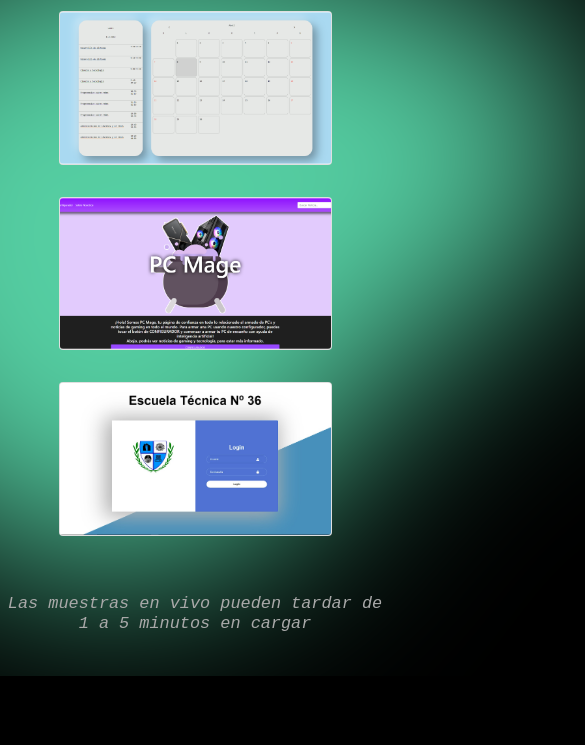
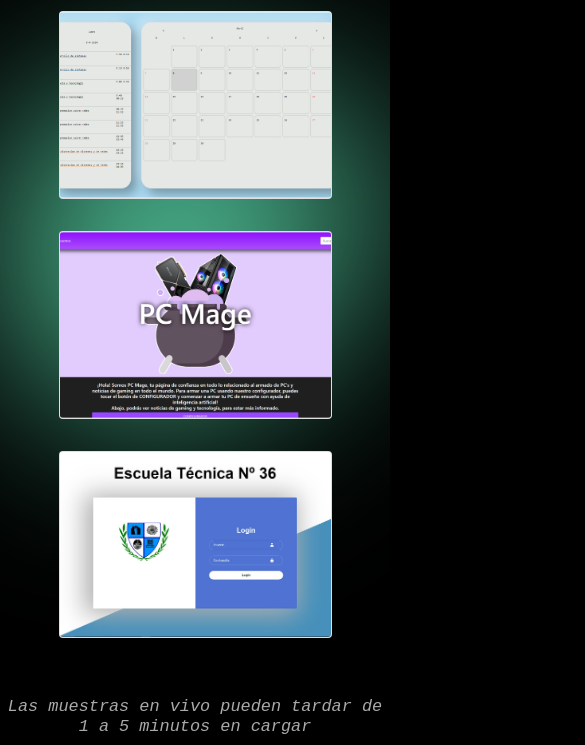
Before and after one commit to Kiotoks/kiotoks.github.io, a plain HTML site: page proyectos.html in a window 390 px wide. Shown: the part 168-913 px from the top of the page, 585 px wide, since content can reach past the window. Before the commit the page ends 844 px from the top, so only its background shows below. Drawn offline with nearby package versions, Linux system fonts and the light colour scheme.

Commit message:
Solucion de errores del diseño responsive

```diff
--- a/styles.css
+++ b/styles.css
@@ -10,6 +10,8 @@
 svg {
     filter: blur(100px);
     position: absolute;
+    overflow: hidden;
+    max-width: 100%;
 }
 
 path {
@@ -93,6 +95,7 @@
     margin: 1em;
     @media only screen and (max-width: 80vh) {
         width: 70vw;
+        aspect-ratio: 16/11;
     }
 }
 
```
